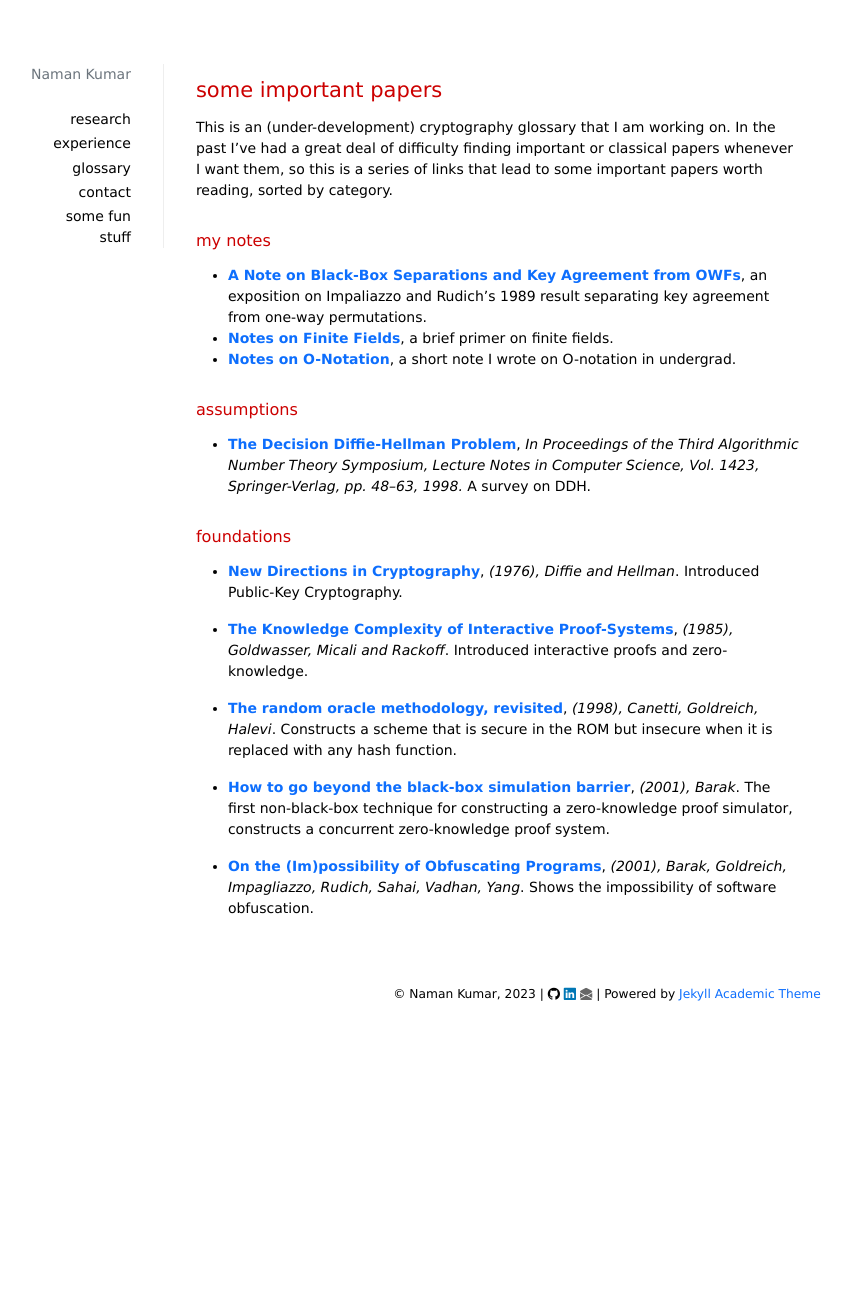
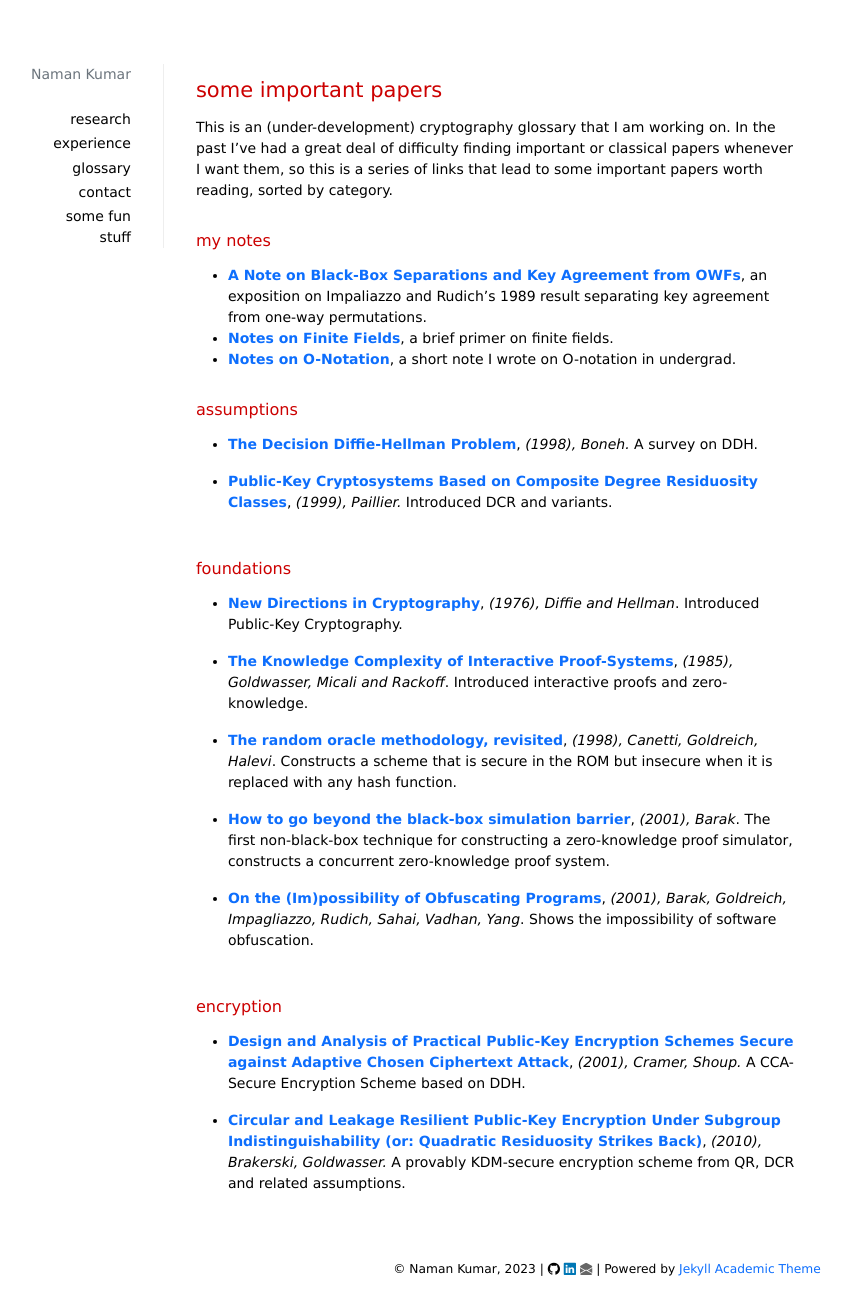
Before and after one commit to matcauthon49/matcauthon49.github.io, a Jekyll site: the page built from _pages/some-important-papers.md, in a window 1280 px wide. Shown: the whole page, without its empty margins (33-885 px from the left). Built offline with Jekyll 4.4.1, drawn with Linux system fonts in a browser that asks for light colours; nearby versions of some CDN libraries; a style sheet for code colours, icons or effects is not loaded; before the commit the page ends 1023 px from its top, so only the background shows below that.

Commit message:
Update some-important-papers.md

```diff
--- a/_pages/some-important-papers.md
+++ b/_pages/some-important-papers.md
@@ -14,7 +14,9 @@ This is an (under-development) cryptography glossary that I am working on. In th
 
 <h3 style="color: #cc0000;">assumptions</h3>
 
-+ [**The Decision Diffie-Hellman Problem**](https://crypto.stanford.edu/~dabo/pubs/papers/DDH.pdf), *In Proceedings of the Third Algorithmic Number Theory Symposium, Lecture Notes in Computer Science, Vol. 1423, Springer-Verlag, pp. 48--63, 1998.* A survey on DDH.
++ [**The Decision Diffie-Hellman Problem**](https://crypto.stanford.edu/~dabo/pubs/papers/DDH.pdf), *(1998), Boneh.* A survey on DDH.
+
++ [**Public-Key Cryptosystems Based on Composite Degree Residuosity Classes**](https://link.springer.com/chapter/10.1007/3-540-48910-X_16), *(1999), Paillier.* Introduced DCR and variants.
 
 <h3 style="color: #cc0000;">foundations</h3>
 
@@ -27,3 +29,9 @@ This is an (under-development) cryptography glossary that I am working on. In th
 + [**How to go beyond the black-box simulation barrier**](https://ieeexplore.ieee.org/document/959885), *(2001), Barak*. The first non-black-box technique for constructing a zero-knowledge proof simulator, constructs a concurrent zero-knowledge proof system.
 
 + [**On the (Im)possibility of Obfuscating Programs**](https://www.boazbarak.org/Papers/obfuscate.pdf), *(2001), Barak, Goldreich, Impagliazzo, Rudich, Sahai, Vadhan, Yang*. Shows the impossibility of software obfuscation.
+
+<h3 style="color: #cc0000;">encryption</h3>
+
++ [**Design and Analysis of Practical Public-Key Encryption Schemes Secure against Adaptive Chosen Ciphertext Attack**](https://eprint.iacr.org/2001/108), *(2001), Cramer, Shoup.* A CCA-Secure Encryption Scheme based on DDH.
+
++ [**Circular and Leakage Resilient Public-Key Encryption Under Subgroup Indistinguishability (or: Quadratic Residuosity Strikes Back)**](https://eprint.iacr.org/2010/226), *(2010), Brakerski, Goldwasser.* A provably KDM-secure encryption scheme from QR, DCR and related assumptions.
```
